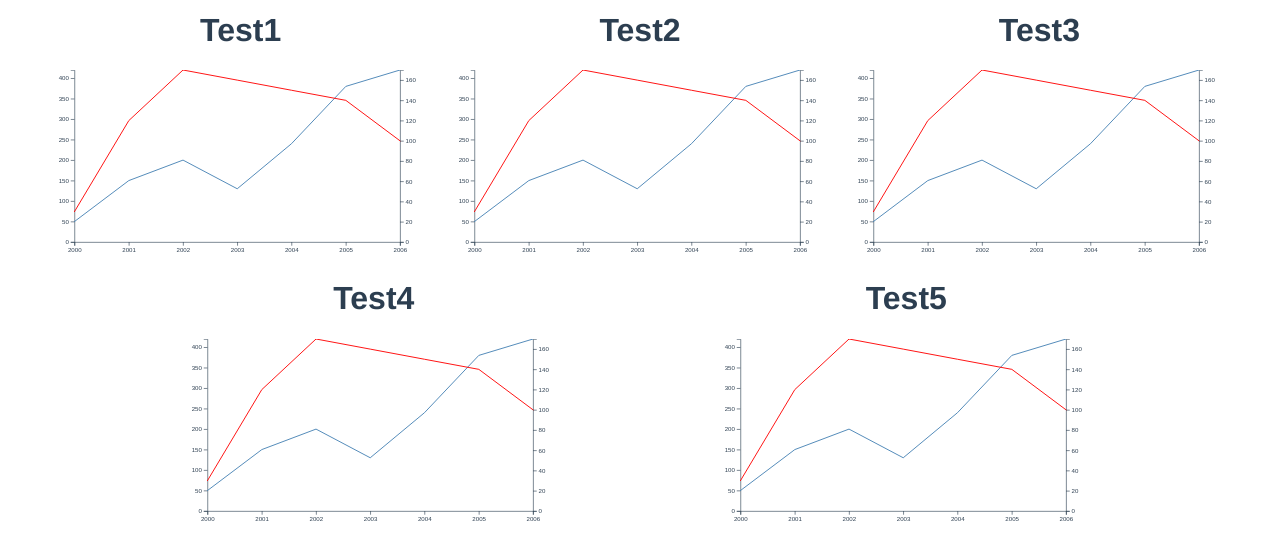
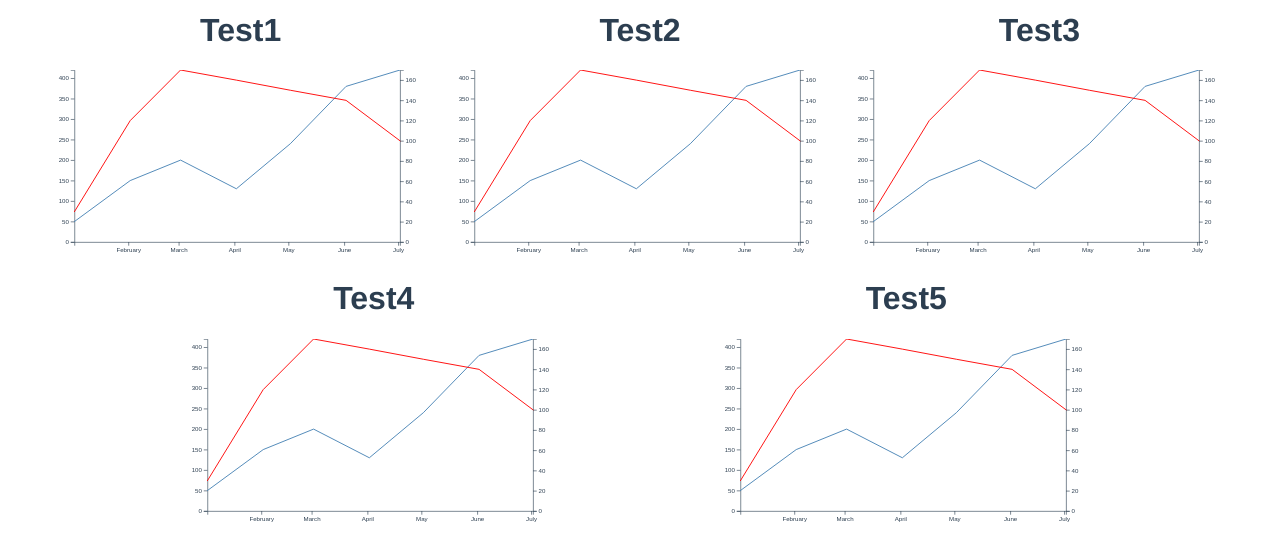
Before and after one commit to couchds/vue-linegraph, a Vue app: page / in a window 1280 px wide. Shown: the part 220-780 px from the top of the page. Built offline with nearby package versions, Linux system fonts and the light colour scheme.

Commit message:
change default datetimeFormat to %Y-%m-%d

```diff
--- a/src/components/LineGraph.vue
+++ b/src/components/LineGraph.vue
@@ -26,31 +26,31 @@ export default {
                     yAxis: 0,
                     measurements: [
                         {
-                            datetime: 2000,
+                            datetime: '2015-01-02',
                             value: 50
                         },
                         {
-                            datetime: 2001,
+                            datetime: '2015-02-02',
                             value: 150
                         },
                         {
-                            datetime: 2002,
+                            datetime: '2015-03-02',
                             value: 200
                         },
                         {
-                            datetime: 2003,
+                            datetime: '2015-04-02',
                             value: 130
                         },
                         {
-                            datetime: 2004,
+                            datetime: '2015-05-02',
                             value: 240
                         },
                         {
-                            datetime: 2005,
+                            datetime: '2015-06-02',
                             value: 380
                         },
                         {
-                            datetime: 2006,
+                            datetime: '2015-07-02',
                             value: 420
                         }
                     ]
@@ -64,31 +64,31 @@ export default {
                     yAxis: 1,
                     measurements: [
                         {
-                            datetime: 2000,
+                            datetime: '2015-01-02',
                             value: 30
                         },
                         {
-                            datetime: 2001,
+                            datetime: '2015-02-02',
                             value: 120
                         },
                         {
-                            datetime: 2002,
+                            datetime: '2015-03-02',
                             value: 170
                         },
                         {
-                            datetime: 2003,
+                            datetime: '2015-04-02',
                             value: 160
                         },
                         {
-                            datetime: 2004,
+                            datetime: '2015-05-02',
                             value: 150
                         },
                         {
-                            datetime: 2005,
+                            datetime: '2015-06-02',
                             value: 140
                         },
                         {
-                            datetime: 2006,
+                            datetime: '2015-07-02',
                             value: 100
                         }
                     ]
@@ -103,7 +103,7 @@ export default {
          */
         datetimeFormat: {
             type: String,
-            default: '%Y'
+            default: '%Y-%m-%d'
         },
         /**
          * Graph title, which should be unique among a set of graphs.
```
